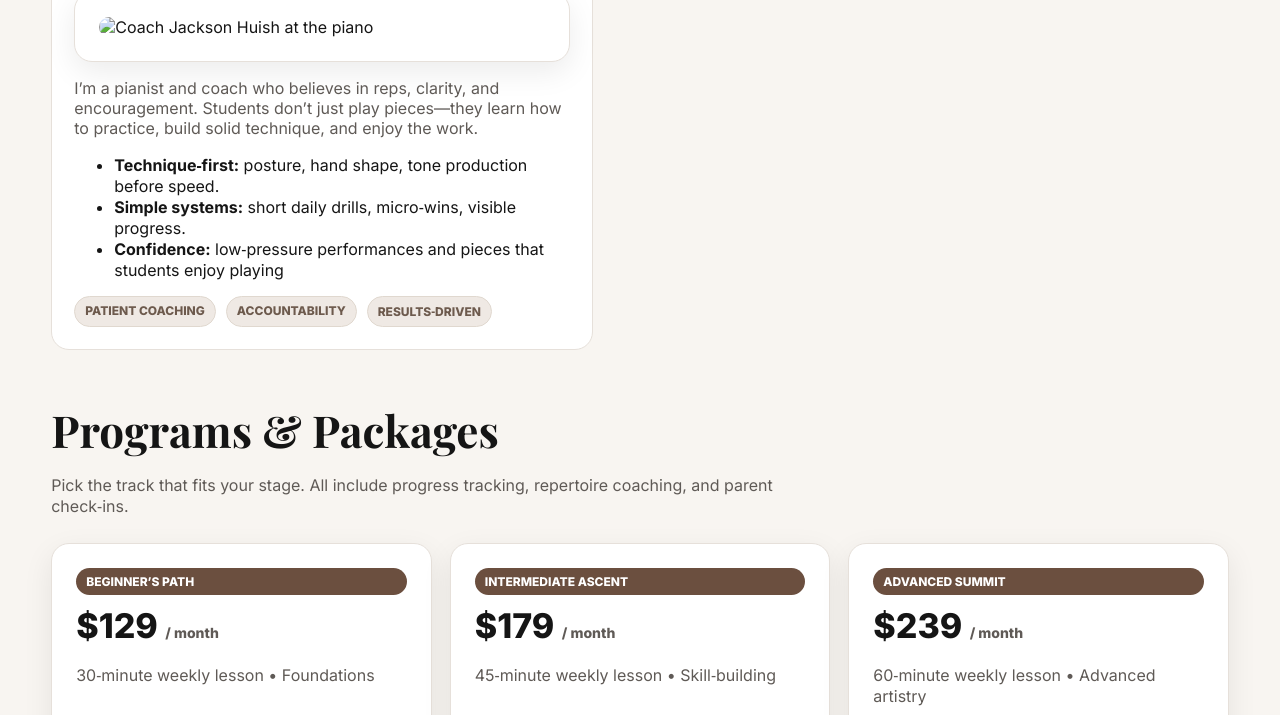
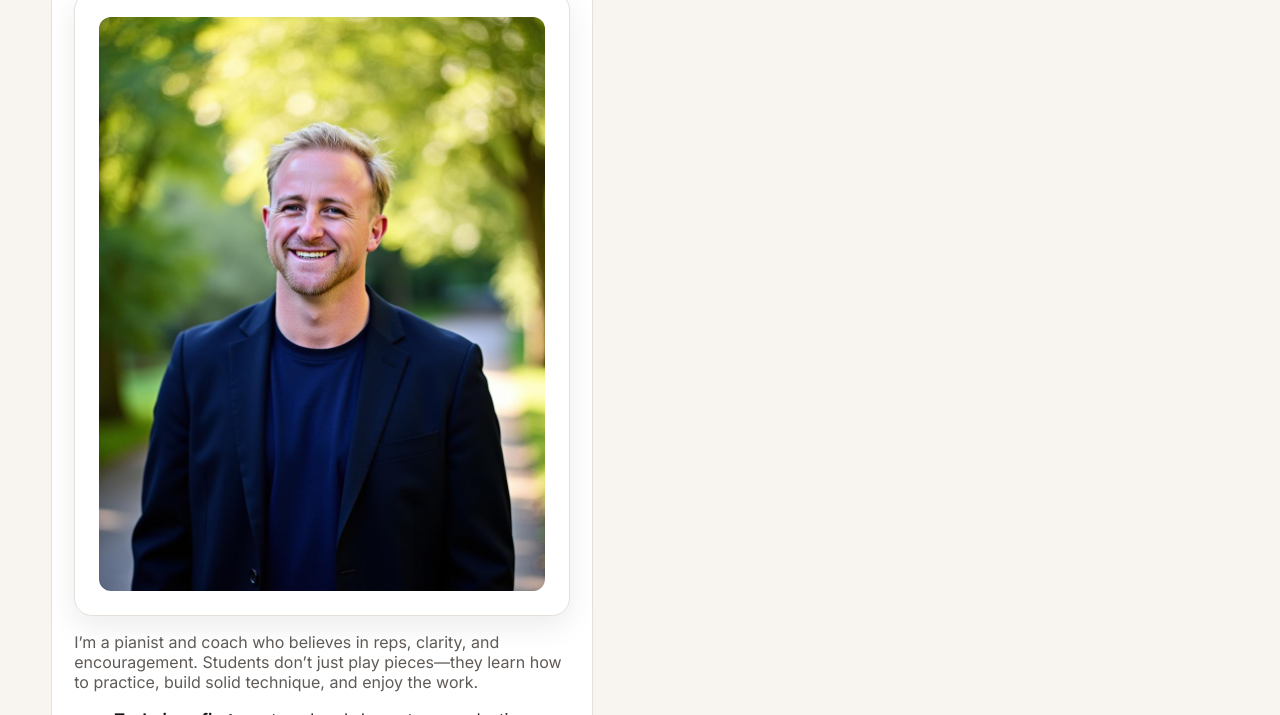
Before and after one commit to jacksonhuish88/wasatchpianoacademy, a plain HTML site: page index.html in a window 1280 px wide. Shown: the part 705-1420 px from the top of the page. Drawn offline with nearby package versions, Linux system fonts and the light colour scheme; the site is published under a folder, as on GitHub Pages, so addresses that start at the root find nothing.

Commit message:
img fix maybe?

```diff
--- a/index.html
+++ b/index.html
@@ -177,7 +177,7 @@
                 <h2>Your Coach: Jackson Huish</h2>
                 <div class="hero-card">
                     <!-- Place a high‑quality portrait here -->
-                    <img src="/img/profilepic.jpg" alt="Coach Jackson Huish at the piano" />
+                    <img src="wasatchpianoacademy/img/profilepic.jpg" alt="Coach Jackson Huish at the piano" />
                   </div>
                 <p class="lead">I’m a pianist and coach who believes in reps, clarity, and encouragement. Students don’t just play pieces—they learn how to practice, build solid technique, and enjoy the work.</p>
                 <ul>
```
